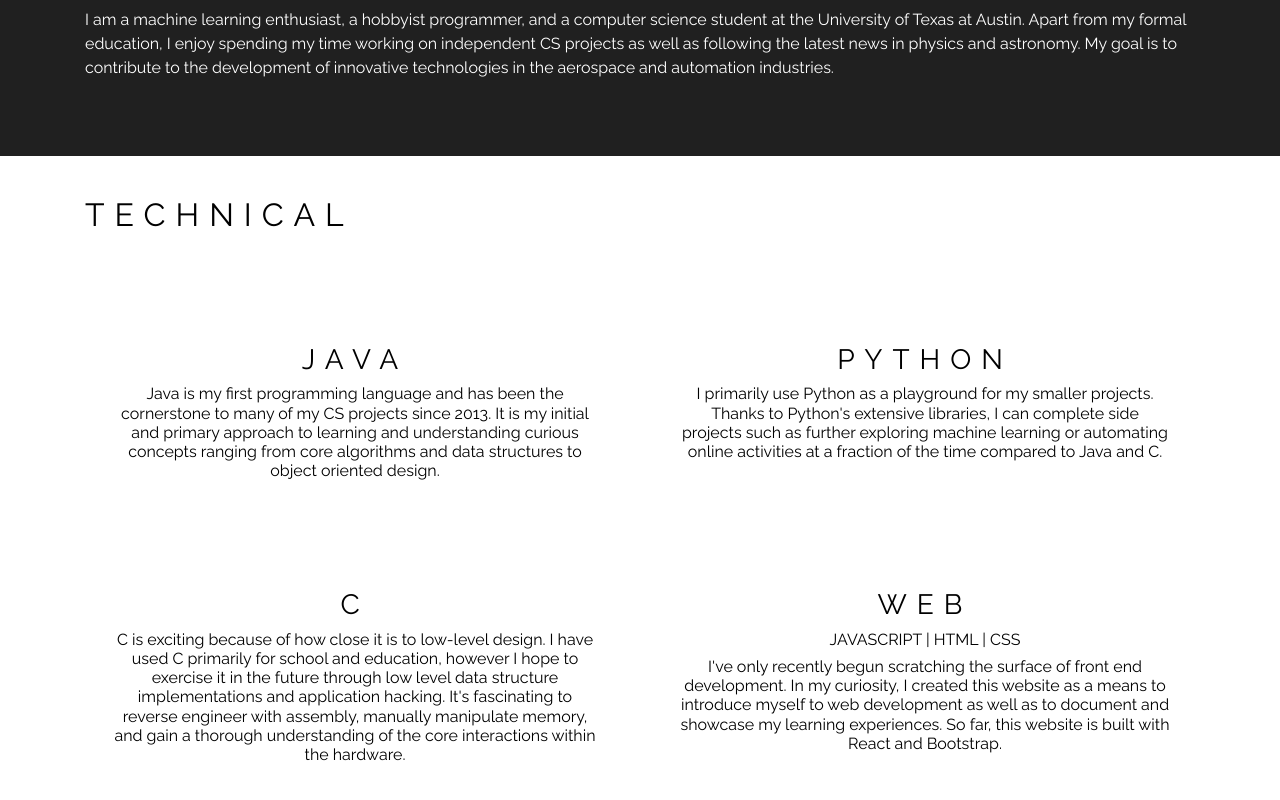
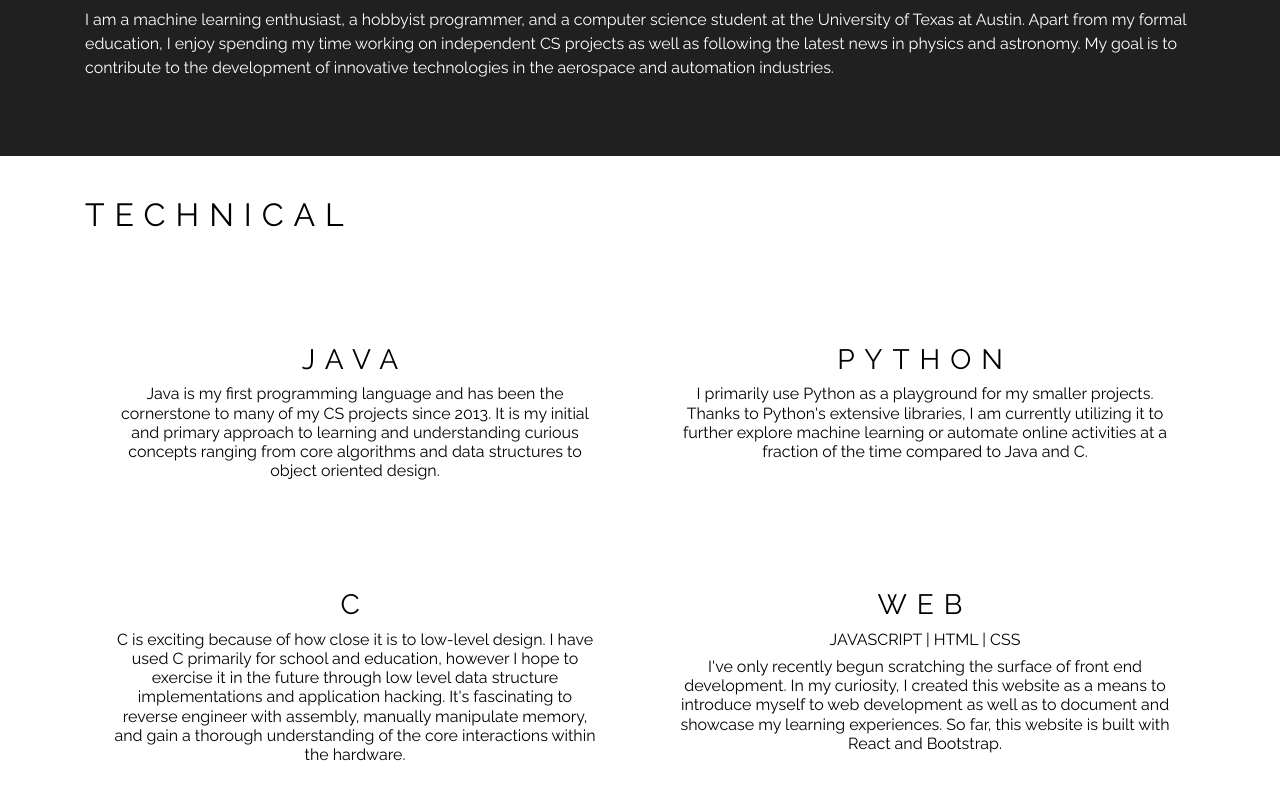
Before and after one commit to brainleq/Personal-Website-v2, a React (Create React App) app: page / in a window 1280 px wide. Shown: the part 938-1738 px from the top of the page. Built offline with nearby package versions, Linux system fonts and the light colour scheme.

Commit message:
changed some wording

```diff
--- a/src/views/Home.js
+++ b/src/views/Home.js
@@ -44,8 +44,8 @@ class Home extends Component {
               <div class="col-md-6 tilePad" id="centerText">
                 <h3 id="letter-spacing">PYTHON</h3>
                 <h6>I primarily use Python as a playground for my smaller projects. Thanks to Python's
-                extensive libraries, I can complete side projects such as further exploring machine learning
-                or automating online activities at a fraction of the time compared to Java and C.</h6>
+                extensive libraries, I am currently utilizing it to further explore machine learning
+                or automate online activities at a fraction of the time compared to Java and C.</h6>
               </div>
             </div>
 
```
